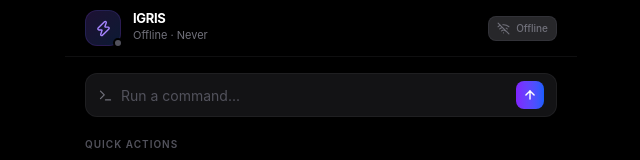
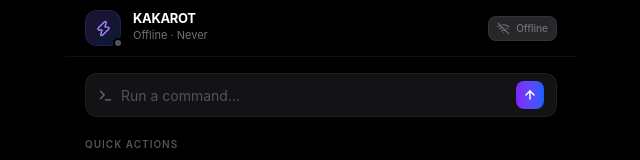
Before and after one commit to ajjjugoswami/test-ai-agents, a React (Vite) app: page / in a window 1280 px wide. Shown: the top 160 px of the page, without its empty margins (319-959 px from the left). Built offline with nearby package versions, Linux system fonts and the light colour scheme; no server answers; the HTML template or start-up script is replaced by a standard one.

Commit message:
fix: update application title from IGRIS to KAKAROT in index.html, ChatTab, and Header components

```diff
--- a/index.html
+++ b/index.html
@@ -7,7 +7,7 @@
     <meta name="apple-mobile-web-app-capable" content="yes" />
     <meta name="apple-mobile-web-app-status-bar-style" content="black-translucent" />
     <link rel="manifest" href="/manifest.json" />
-    <title>IGRIS</title>
+    <title>KAKAROT</title>
   </head>
   <body>
     <div id="root"></div>
--- a/src/components/ChatTab.jsx
+++ b/src/components/ChatTab.jsx
@@ -247,7 +247,7 @@ export default function ChatTab({ cmd, setCmd, messages, setMessages, loading, s
                 </div>
               </div>
               <div className="text-center">
-                <h2 className="text-[16px] font-bold tracking-tight">IGRIS</h2>
+                <h2 className="text-[16px] font-bold tracking-tight">KAKAROT</h2>
                 <p className="text-[12px] text-zinc-500 mt-1 max-w-[280px] leading-relaxed">
                   Your AI assistant with full PC control. I can open apps, write code, create projects, manage files, send emails, and more.
                 </p>
--- a/src/components/Header.jsx
+++ b/src/components/Header.jsx
@@ -12,7 +12,7 @@ export default function Header({ status, loading, timeAgo }) {
             <div className={`absolute -bottom-0.5 -right-0.5 w-2.5 h-2.5 rounded-full border-2 border-black ${status.online ? 'bg-emerald-400' : 'bg-zinc-600'}`} />
           </div>
           <div>
-            <p className="text-[13px] font-bold leading-none tracking-tight">IGRIS</p>
+            <p className="text-[13px] font-bold leading-none tracking-tight">KAKAROT</p>
             <p className="text-[11px] text-zinc-500 mt-0.5">
               {status.online ? (
                 <span className="text-emerald-400">Online</span>
```
